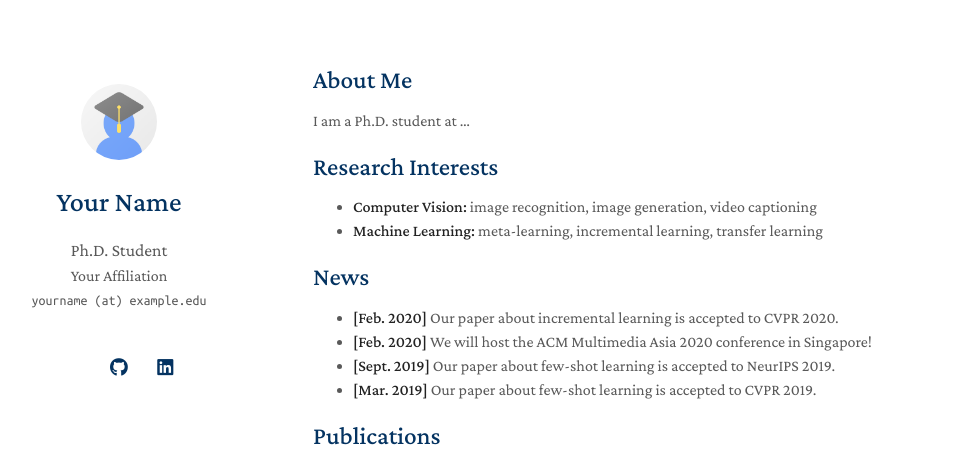
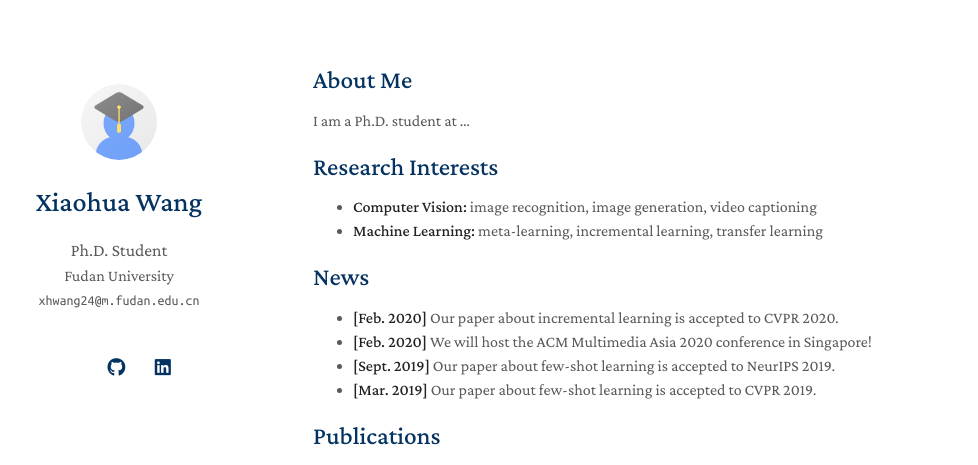
Before and after one commit to xhwang22/homepage, a Jekyll site: the page built from index.md, in a window 1280 px wide. Shown: the top 465 px of the page, without its empty margins (157-1135 px from the left). Built offline with Jekyll 4.4.1, drawn with Linux system fonts in a browser that asks for light colours; a style sheet for code colours, icons or effects is not loaded; our own code applies the rules of GitHub Pages for plain Markdown files.

Commit message:
Update personal details in _config.yml
Updated personal information in the configuration file.

```diff
--- a/_config.yml
+++ b/_config.yml
@@ -1,8 +1,8 @@
 # Basic Information
-title: Your Name
+title: Xiaohua Wang
 position: Ph.D. Student
-affiliation: Your Affiliation
-email: yourname (at) example.edu
+affiliation: Fudan University
+email: xhwang24@m.fudan.edu.cn
 
 # Search Engine Optimization (SEO)
 # The following information is used to improve the website traffic from search engines, e.g., Google.
@@ -13,10 +13,10 @@ canonical: https://minimal-light-theme.yliu.me/
 # Links
 # If you don't need one of them, you may delete the corresponding line.
 google_scholar: https://scholar.google.com/
-cv_link: assets/files/curriculum_vitae.pdf
+# cv_link: assets/files/curriculum_vitae.pdf
 github_link: https://github.com/
 linkedin: https://www.linkedin.com/
-twitter: https://twitter.com/
+# twitter: https://twitter.com/
 
 # Images (e.g., your profile picture and your website's favicon)
 # "favicon" and "favicon_dark" are used for the light and dark modes, respectively.
```
